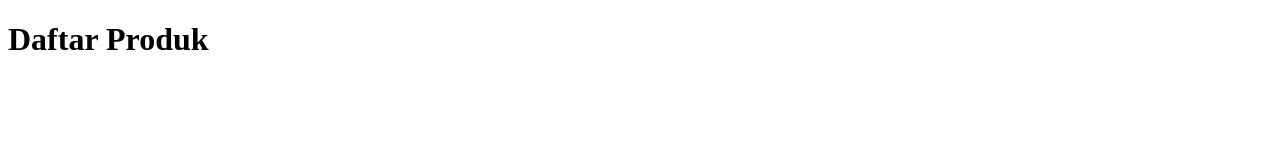
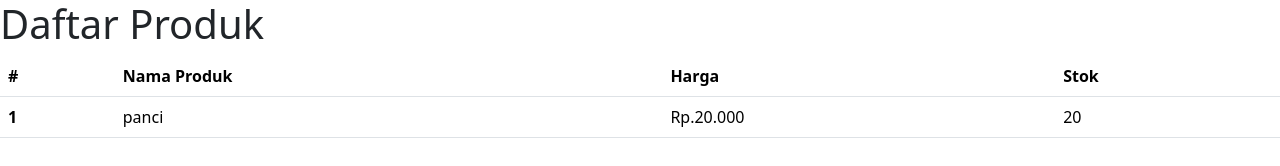
Before and after one commit to abdulrojak12345678/Produk-, a plain HTML site: page index.html in a window 1280 px wide. Drawn offline with nearby package versions, Linux system fonts and the light colour scheme.

Commit message:
menambah tabel daftar produk

```diff
--- a/index.html
+++ b/index.html
@@ -5,10 +5,31 @@
   <meta charset="UTF-8">
   <meta name="viewport" content="width=device-width, initial-scale=1">
   <title>Daftar Produk</title>
+  <link href="https://cdn.jsdelivr.net/npm/bootstrap@5.3.2/dist/css/bootstrap.min.css" rel="stylesheet" integrity="sha384-T3c6CoIi6uLrA9TneNEoa7RxnatzjcDSCmG1MXxSR1GAsXEV/Dwwykc2MPK8M2HN" crossorigin="anonymous">
+  <script src="https://cdn.jsdelivr.net/npm/bootstrap@5.3.2/dist/js/bootstrap.bundle.min.js" integrity="sha384-C6RzsynM9kWDrMNeT87bh95OGNyZPhcTNXj1NW7RuBCsyN/o0jlpcV8Qyq46cDfL" crossorigin="anonymous"></script>
 </head>
-<h1>Daftar Produk</h1>
+
 <body>
+  <h1>Daftar Produk</h1>
 
+  <table class="table">
+  <thead>
+    <tr>
+      <th scope="col">#</th>
+      <th scope="col">Nama Produk</th>
+      <th scope="col">Harga</th>
+      <th scope="col">Stok</th>
+    </tr>
+  </thead>
+  <tbody>
+    <tr>
+      <th scope="row">1</th>
+      <td>panci</td>
+      <td>Rp.20.000</td>
+      <td>20</td>
+    </tr>
+  </tbody>
+</table>
 </body>
 
 </html>
```
